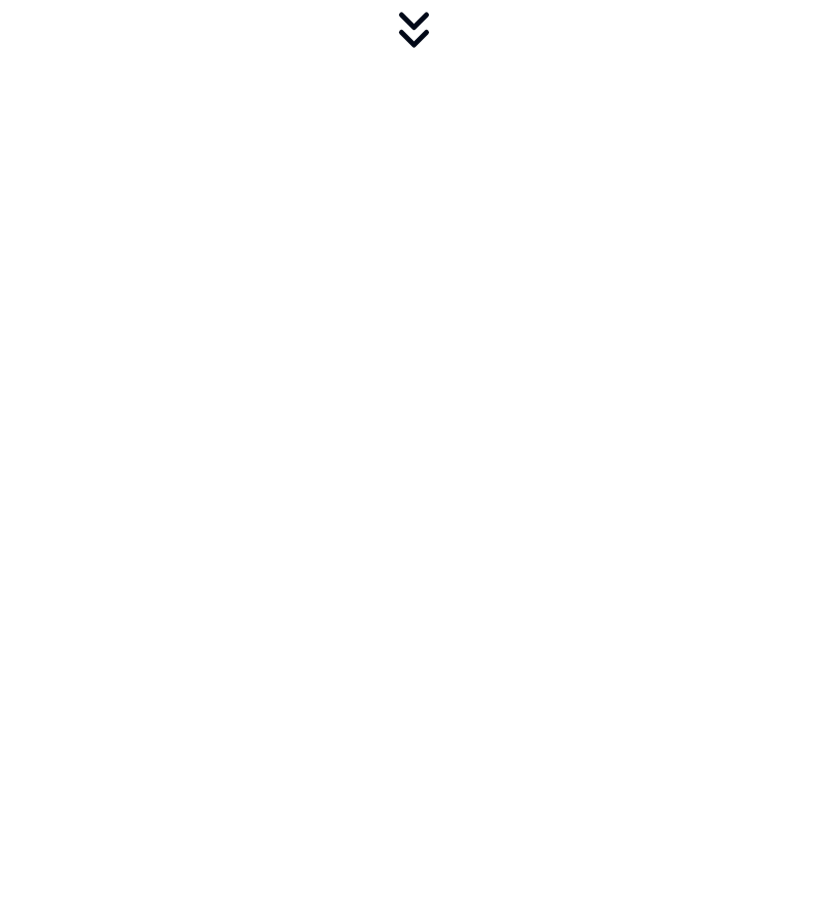
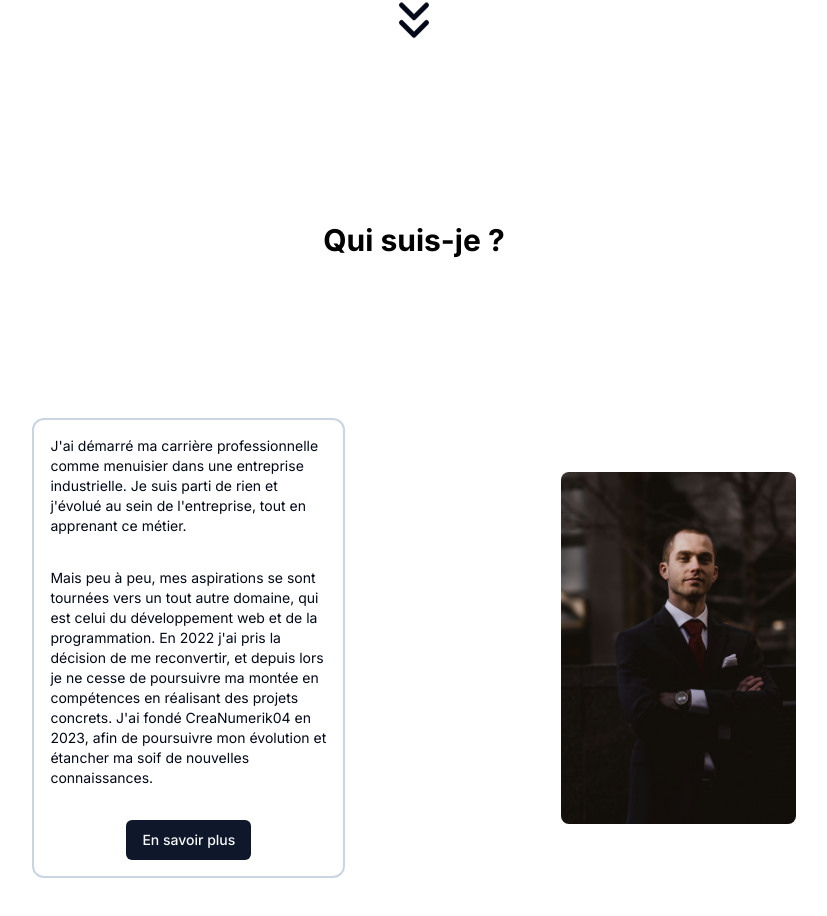
Before and after one commit to GuillaumeCeccoli/creanumerik, a Next.js app: page / in a window 1280 px wide. Shown: the part 738-1654 px from the top of the page, without its empty margins (226-1053 px from the left). Before the commit the page ends 800 px from the top, so only its background shows below. Built offline with nearby package versions, Linux system fonts and the light colour scheme.

Commit message:
Ajout section A propos

```diff
--- a/app/globals.css
+++ b/app/globals.css
@@ -85,10 +85,13 @@
     }
   }
   .animateX {
-    animation: fade-inX 1s ease-out forwards;
+    animation: fade-inX 0.6s ease-out forwards;
   }
   .animateY {
-    animation: fade-inY 1s ease-out forwards;
+    animation: fade-inY 0.6s ease-out forwards;
+  }
+  .hide {
+    visibility: hidden;
   }
 }
 
--- a/app/page.tsx
+++ b/app/page.tsx
@@ -1,15 +1,19 @@
+import About from "@/components/widgets/about";
 import Accueil from "@/components/widgets/accueil";
 import NavBar from "@/components/widgets/navbar";
 
 export default function Home() {
   return (
     <>
-      <header className="bg-slate-100 fixed top-0 w-full">
+      <header className="bg-slate-100 fixed top-0 w-full z-10">
         <NavBar />
       </header>
       <section className="h-screen">
         <Accueil />
       </section>
+      <section>
+        <About />
+      </section>
     </>
   );
 }
--- /dev/null
+++ b/components/widgets/about.tsx
@@ -0,0 +1,70 @@
+"use client";
+
+import Image from "next/image";
+import { useEffect, useRef } from "react";
+import { Button } from "../ui/button";
+
+export default function About() {
+  const ref = useRef<HTMLDivElement>(null);
+
+  useEffect(() => {
+    const currentRef = ref.current;
+    const observer = new IntersectionObserver(
+      ([entry]) => {
+        if (entry.isIntersecting) {
+          entry.target.classList.remove("hide");
+          entry.target.classList.add("animateY");
+        }
+      },
+      {
+        root: null,
+        rootMargin: "0px",
+        threshold: 0.4,
+      }
+    );
+    if (currentRef) {
+      observer.observe(currentRef);
+    }
+    return () => {
+      if (currentRef) {
+        observer.unobserve(currentRef);
+      }
+    };
+  }, []);
+  return (
+    <article className="flex flex-col items-center w-11/12 gap-20 mx-auto pt-20 pb-40">
+      <h2 className="text-3xl text-black font-bold py-20">Qui suis-je ?</h2>
+      <div
+        ref={ref}
+        className="hide flex flex-col items-center gap-10 md:flex-row md:justify-around xl:w-4/5 mx-auto"
+      >
+        <div className="flex flex-col items-center p-4 text-sm gap-8 border-2 border-slate-300 rounded-xl  md:w-2/4 xl:w-2/6">
+          <p>
+            J&apos;ai démarré ma carrière professionnelle comme menuisier dans
+            une entreprise industrielle. Je suis parti de rien et j&apos;évolué
+            au sein de l&apos;entreprise, tout en apprenant ce métier.
+          </p>
+          <p>
+            Mais peu à peu, mes aspirations se sont tournées vers un tout autre
+            domaine, qui est celui du développement web et de la programmation.
+            En 2022 j&apos;ai pris la décision de me reconvertir, et depuis lors
+            je ne cesse de poursuivre ma montée en compétences en réalisant des
+            projets concrets. J&apos;ai fondé CreaNumerik04 en 2023, afin de
+            poursuivre mon évolution et étancher ma soif de nouvelles
+            connaissances.
+          </p>
+          <Button>En savoir plus</Button>
+        </div>
+        <div className="w-4/5 overflow-hidden rounded-lg md:w-2/6 xl:w-3/12">
+          <Image
+            src="/assets/homme.jpg"
+            alt="Photo de quelqu'un entrain de travailler"
+            width={300}
+            height={300}
+            className="object-cover w-full"
+          />
+        </div>
+      </div>
+    </article>
+  );
+}
```
Also changed, not shown: public/assets/homme.jpg (added).
